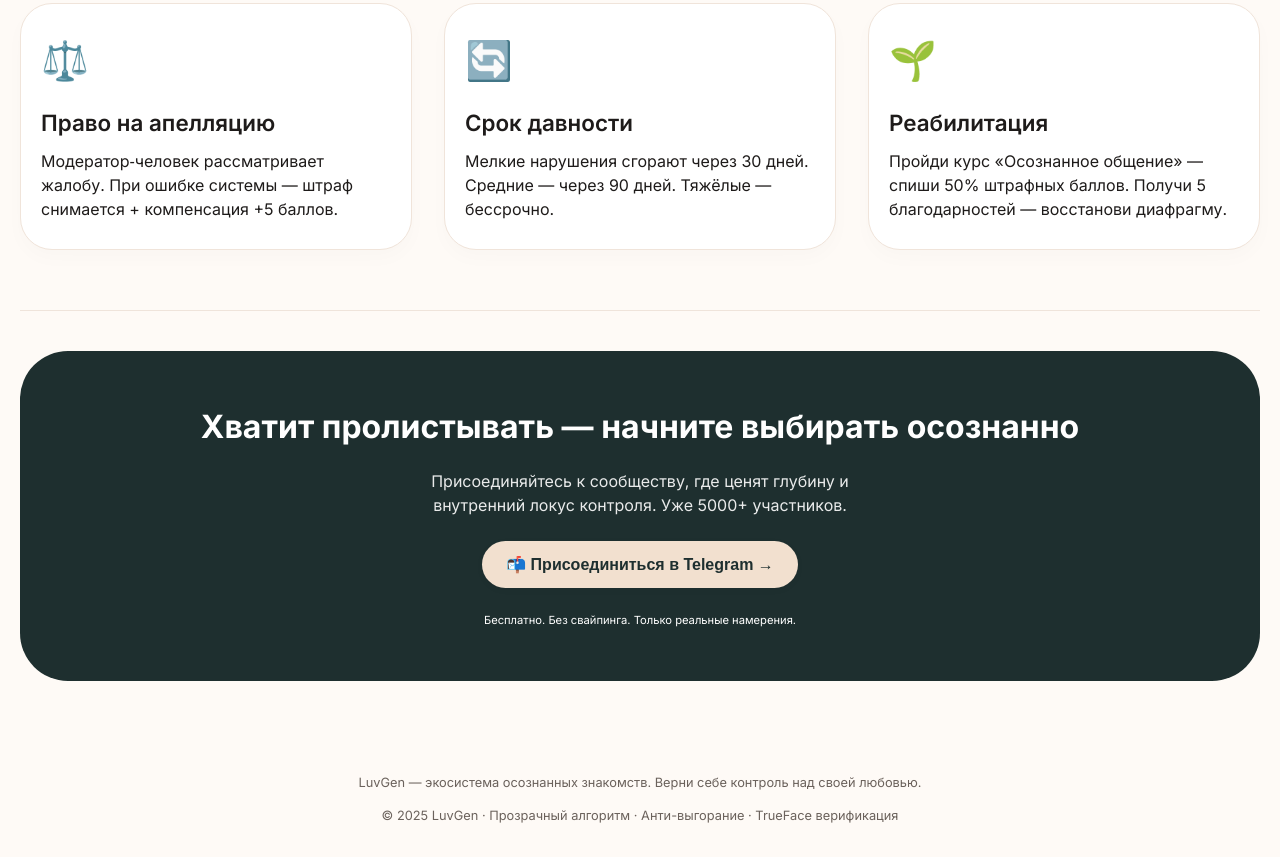
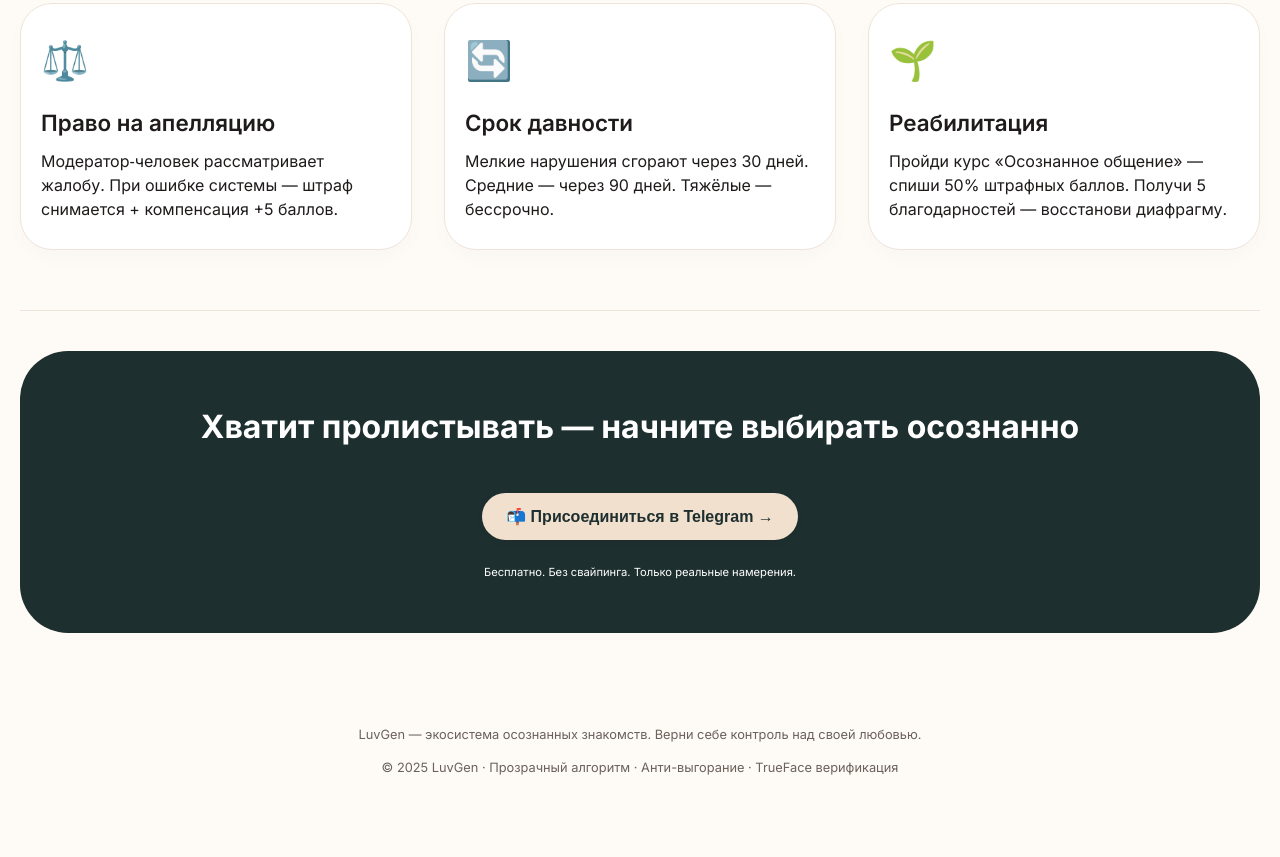
Before and after one commit to MaKrotos/luvgen.github.io, a plain HTML site: page index.html in a window 1280 px wide. Shown: the part 3669-4526 px from the top of the page. After the commit the page ends 4478 px from the top, so only its background shows below. Drawn offline with Linux system fonts and the light colour scheme.

Commit message:
Update index.html

```diff
--- a/index.html
+++ b/index.html
@@ -837,7 +837,6 @@
   <!-- CTA FINAL -->
   <div class="cta-section">
     <h2>Хватит пролистывать — начните выбирать осознанно</h2>
-    <p style="max-width: 500px; margin: 0 auto; opacity: 0.9;">Присоединяйтесь к сообществу, где ценят глубину и внутренний локус контроля. Уже 5000+ участников.</p>
     <button class="btn-primary" id="ctaBottom">📬 Присоединиться в Telegram →</button>
     <p style="margin-top: 24px; font-size: 0.7rem;">Бесплатно. Без свайпинга. Только реальные намерения.</p>
   </div>
```
